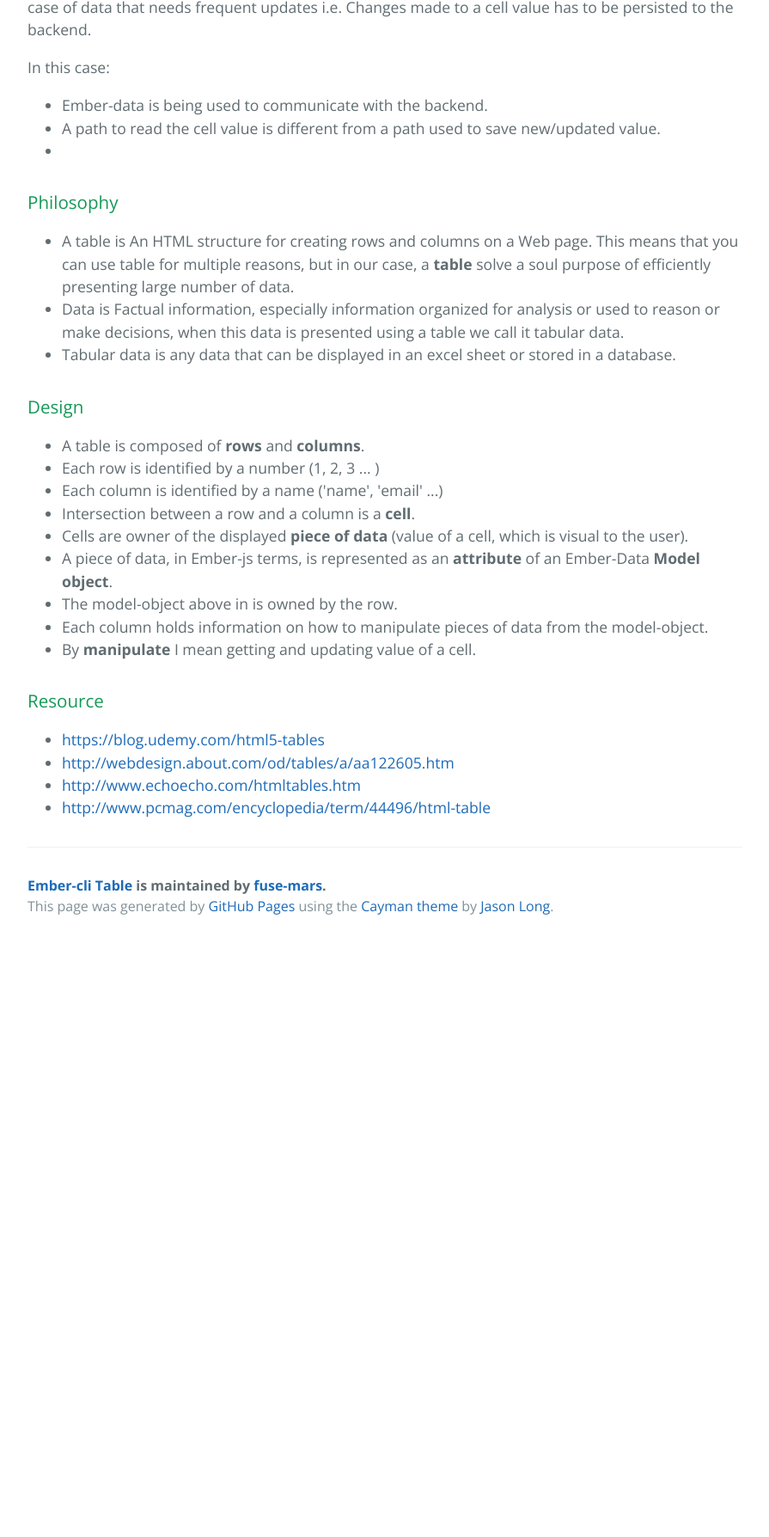
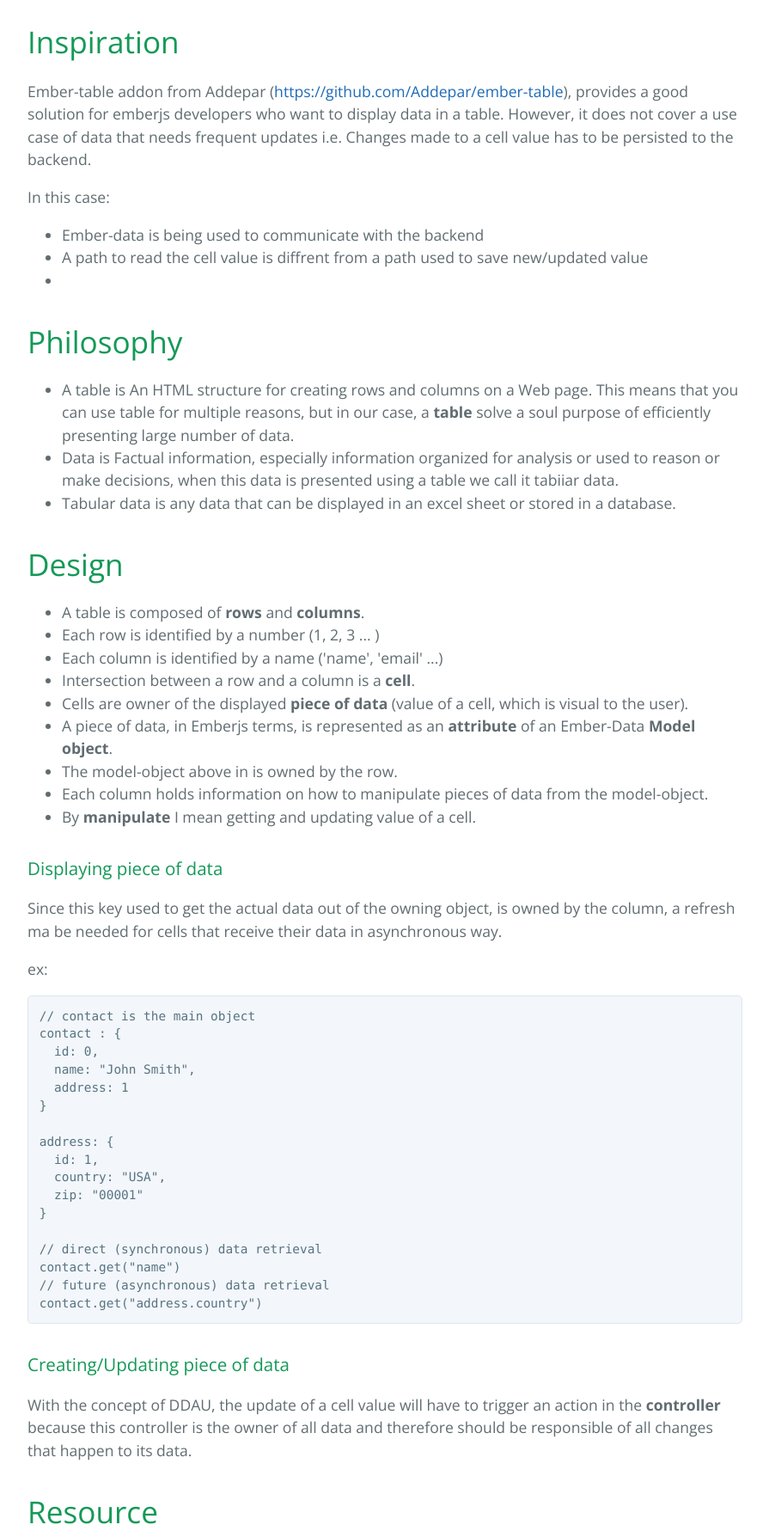
Before and after one commit to fuse-mars/ember-cli-table-ui, a plain HTML site: page index.html in a window 1280 px wide. Shown: the part 521-2309 px from the top of the page at 86% size, without its empty margins (192-1087 px from the left). Before the commit the page ends 1619 px from the top, so only its background shows below. Drawn offline with nearby package versions, Linux system fonts and the light colour scheme.

Commit message:
Create gh-pages branch via GitHub

```diff
--- a/index.html
+++ b/index.html
@@ -19,32 +19,37 @@
     </section>
 
     <section class="main-content">
-      <h3>
-<a id="inspiration" class="anchor" href="#inspiration" aria-hidden="true"><span class="octicon octicon-link"></span></a>Inspiration</h3>
+      <h1>
+<a id="ember-cli-table-ui" class="anchor" href="#ember-cli-table-ui" aria-hidden="true"><span class="octicon octicon-link"></span></a>ember-cli-table-ui</h1>
 
-<p>Ember-table addon from Addepar (<a href="https://github.com/Addepar/ember-table">https://github.com/Addepar/ember-table</a>), provides a good solution for Ember-js developers who want to display data in a table.
+<p>Place for describing my design decisions on creating a table component in ember</p>
+
+<h1>
+<a id="inspiration" class="anchor" href="#inspiration" aria-hidden="true"><span class="octicon octicon-link"></span></a>Inspiration</h1>
+
+<p>Ember-table addon from Addepar (<a href="https://github.com/Addepar/ember-table">https://github.com/Addepar/ember-table</a>), provides a good solution for emberjs developers who want to display data in a table.
 However, it does not cover a use case of data that needs frequent updates
 i.e. Changes made to a cell value has to be persisted to the backend.</p>
 
 <p>In this case:</p>
 
 <ul>
-<li>Ember-data is being used to communicate with the backend.</li>
-<li>A path to read the cell value is different from a path used to save new/updated value.</li>
+<li>Ember-data is being used to communicate with the backend</li>
+<li>A path to read the cell value is diffrent from a path used to save new/updated value</li>
 <li>
 </ul>
 
-<h3>
-<a id="philosophy" class="anchor" href="#philosophy" aria-hidden="true"><span class="octicon octicon-link"></span></a>Philosophy</h3>
+<h1>
+<a id="philosophy" class="anchor" href="#philosophy" aria-hidden="true"><span class="octicon octicon-link"></span></a>Philosophy</h1>
 
 <ul>
 <li>A table is An HTML structure for creating rows and columns on a Web page. This means that you can use table for multiple reasons, but in our case, a <strong>table</strong> solve a soul purpose of efficiently presenting large number of data.</li>
-<li>Data is Factual information, especially information organized for analysis or used to reason or make decisions, when this data is presented using a table we call it tabular data.</li>
+<li>Data is Factual information, especially information organized for analysis or used to reason or make decisions, when this data is presented using a table we call it tabiiar data.</li>
 <li>Tabular data is any data that can be displayed in an excel sheet or stored in a database.</li>
 </ul>
 
-<h3>
-<a id="design" class="anchor" href="#design" aria-hidden="true"><span class="octicon octicon-link"></span></a>Design</h3>
+<h1>
+<a id="design" class="anchor" href="#design" aria-hidden="true"><span class="octicon octicon-link"></span></a>Design</h1>
 
 <ul>
 <li>A table is composed of <strong>rows</strong> and <strong>columns</strong>.</li>
@@ -52,21 +57,51 @@ i.e. Changes made to a cell value has to be persisted to the backend.</p>
 <li>Each column is identified by a name ('name', 'email' ...)</li>
 <li>Intersection between a row and a column is a <strong>cell</strong>.</li>
 <li>Cells are owner of the displayed <strong>piece of data</strong> (value of a cell, which is visual to the user).</li>
-<li>A piece of data, in Ember-js terms, is represented as an <strong>attribute</strong> of an Ember-Data <strong>Model object</strong>.</li>
+<li>A piece of data, in Emberjs terms, is represented as an <strong>attribute</strong> of an Ember-Data <strong>Model object</strong>.</li>
 <li>The model-object above in is owned by the row.</li>
 <li>Each column holds information on how to manipulate pieces of data from the model-object.</li>
 <li>By <strong>manipulate</strong> I mean getting and updating value of a cell.</li>
 </ul>
 
 <h3>
-<a id="resource" class="anchor" href="#resource" aria-hidden="true"><span class="octicon octicon-link"></span></a>Resource</h3>
+<a id="displaying-piece-of-data" class="anchor" href="#displaying-piece-of-data" aria-hidden="true"><span class="octicon octicon-link"></span></a>Displaying piece of data</h3>
 
-<ul>
-<li><a href="https://blog.udemy.com/html5-tables">https://blog.udemy.com/html5-tables</a></li>
-<li><a href="http://webdesign.about.com/od/tables/a/aa122605.htm">http://webdesign.about.com/od/tables/a/aa122605.htm</a></li>
-<li><a href="http://www.echoecho.com/htmltables.htm">http://www.echoecho.com/htmltables.htm</a></li>
-<li><a href="http://www.pcmag.com/encyclopedia/term/44496/html-table">http://www.pcmag.com/encyclopedia/term/44496/html-table</a></li>
-</ul>
+<p>Since this key used to get the actual data out of the owning object, is owned by the column,
+a refresh ma be needed for cells that receive their data in asynchronous way.</p>
+
+<p>ex:</p>
+
+<pre><code>// contact is the main object
+contact : {
+  id: 0,
+  name: "John Smith",
+  address: 1
+}
+
+address: {
+  id: 1,
+  country: "USA",
+  zip: "00001"
+}
+
+// direct (synchronous) data retrieval
+contact.get("name")
+// future (asynchronous) data retrieval
+contact.get("address.country")
+</code></pre>
+
+<h3>
+<a id="creatingupdating-piece-of-data" class="anchor" href="#creatingupdating-piece-of-data" aria-hidden="true"><span class="octicon octicon-link"></span></a>Creating/Updating piece of data</h3>
+
+<p>With the concept of DDAU, the update of a cell value will have to trigger an action in the <strong>controller</strong> because this controller is the owner of all data and therefore should be responsible of all changes that happen to its data.</p>
+
+<h1>
+<a id="resource" class="anchor" href="#resource" aria-hidden="true"><span class="octicon octicon-link"></span></a>Resource</h1>
+
+<p><a href="https://blog.udemy.com/html5-tables">https://blog.udemy.com/html5-tables</a>
+<a href="http://webdesign.about.com/od/tables/a/aa122605.htm">http://webdesign.about.com/od/tables/a/aa122605.htm</a>
+<a href="http://www.echoecho.com/htmltables.htm">http://www.echoecho.com/htmltables.htm</a>
+<a href="http://www.pcmag.com/encyclopedia/term/44496/html-table">http://www.pcmag.com/encyclopedia/term/44496/html-table</a></p>
 
       <footer class="site-footer">
         <span class="site-footer-owner"><a href="https://github.com/fuse-mars/ember-cli-table-ui">Ember-cli Table</a> is maintained by <a href="https://github.com/fuse-mars">fuse-mars</a>.</span>
```
Also changed, not shown: params.json (+1 -1 lines).
